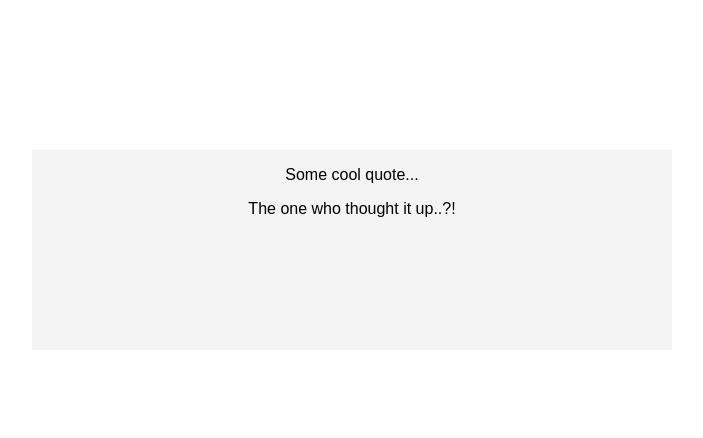
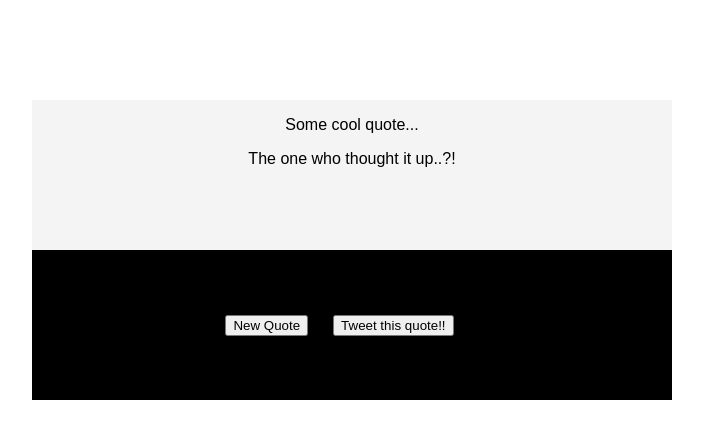
Before and after one commit to petercr/Wikipedia-Viewer, a React (Create React App) app in the folder wiki-app/: page / in a window 1280 px wide. Shown: the top 438 px of the page, without its empty margins (288-991 px from the left). Built offline with nearby package versions, Linux system fonts and the light colour scheme.

Commit message:
added in .bottom-section & 2 buttons for quote, tweet

```diff
--- a/wiki-app/src/App.js
+++ b/wiki-app/src/App.js
@@ -10,6 +10,10 @@ class App extends Component {
           <p id="text">Some cool quote...</p>
           <p id="author">The one who thought it up..?!</p>
         </div>
+        <div className="bottom-section">
+        <button id="new-quote">New Quote</button>
+        <button id="tweet-quote">Tweet this quote!!</button>
+        </div>
       </div>
     );
   }
```
